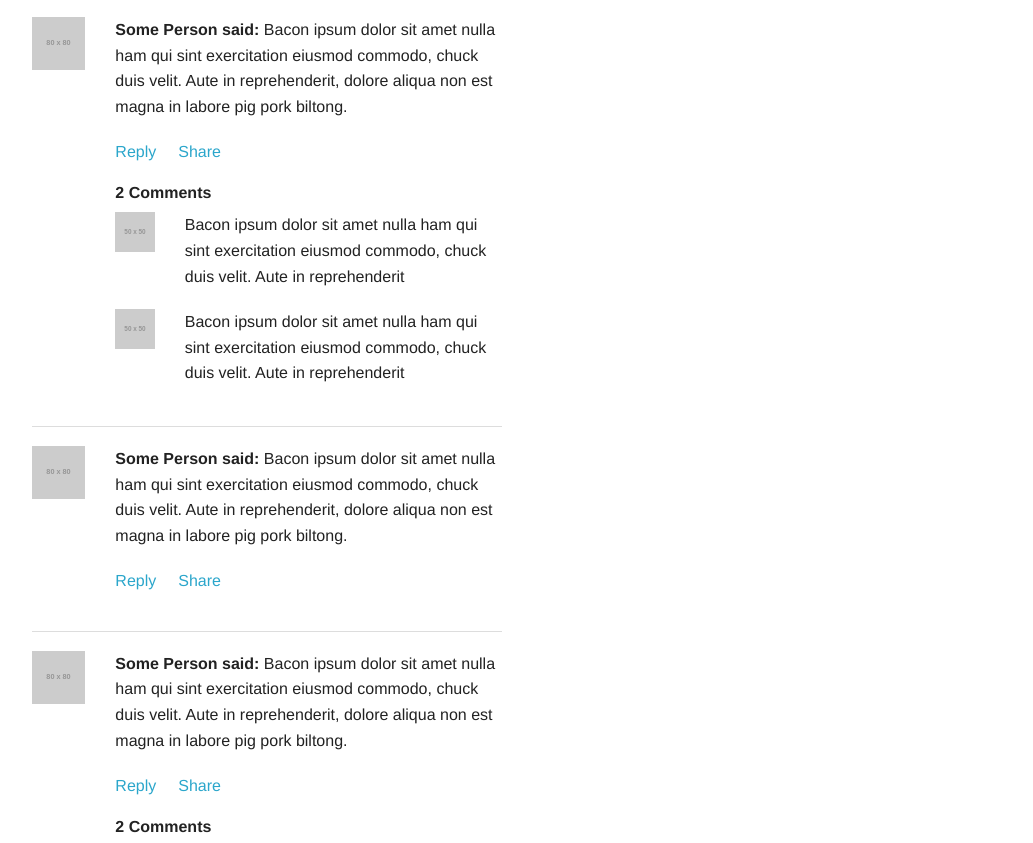
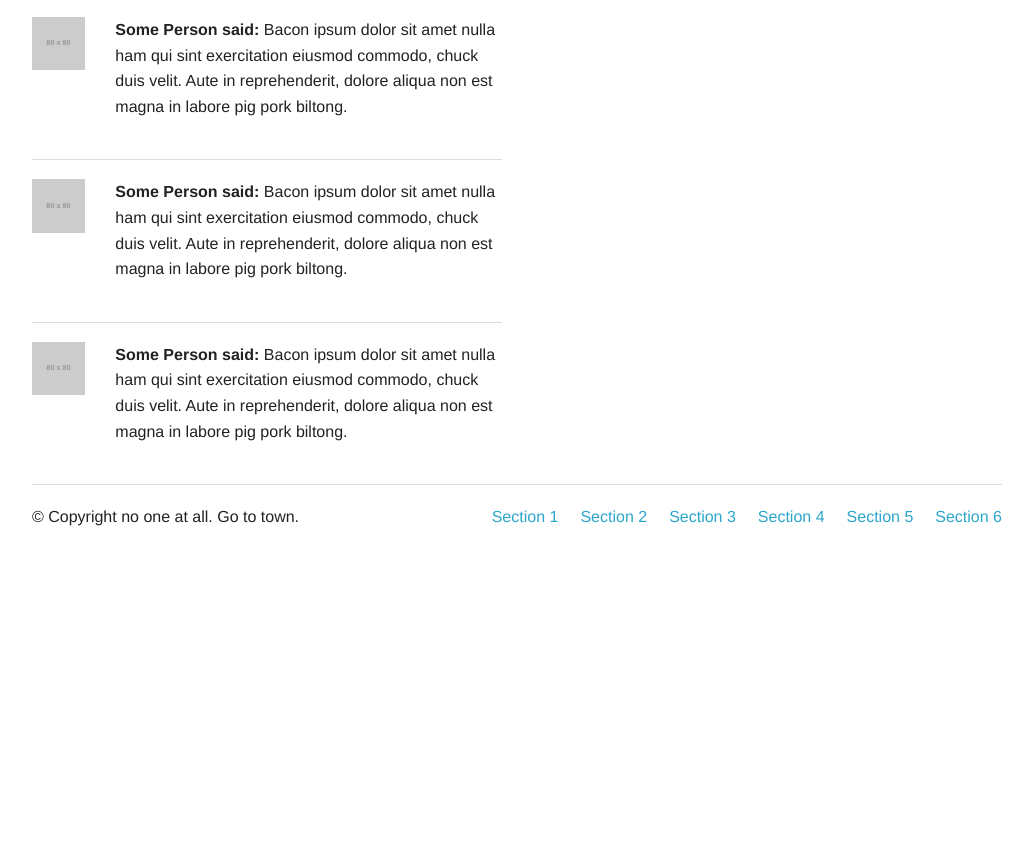
Before and after one commit to juliantoker/julianTokerPortfolioSite, a plain HTML site: page portfolio/index.html in a window 1280 px wide. Shown: the part 89-932 px from the top of the page, without its empty margins (123-1156 px from the left). After the commit the page ends 800 px from the top, so only its background shows below. Drawn offline with Linux system fonts and the light colour scheme; placeholder pictures from the web are drawn by us.

Commit message:
Removed the comments and reply/share buttons

```diff
--- a/portfolio/index.html
+++ b/portfolio/index.html
@@ -36,21 +36,6 @@
         <div class="large-2 columns small-3"><img src="http://placehold.it/80x80&text=[img]" /></div>
         <div class="large-10 columns">
           <p><strong>Some Person said:</strong> Bacon ipsum dolor sit amet nulla ham qui sint exercitation eiusmod commodo, chuck duis velit. Aute in reprehenderit, dolore aliqua non est magna in labore pig pork biltong.</p>
-          <ul class="inline-list">
-            <li><a href="">Reply</a></li>
-            <li><a href="">Share</a></li>
-          </ul>
-
-
-          <h6>2 Comments</h6>
-          <div class="row">
-            <div class="large-2 columns small-3"><img src="http://placehold.it/50x50&text=[img]" /></div>
-            <div class="large-10 columns"><p>Bacon ipsum dolor sit amet nulla ham qui sint exercitation eiusmod commodo, chuck duis velit. Aute in reprehenderit</p></div>
-          </div>
-          <div class="row">
-            <div class="large-2 columns small-3"><img src="http://placehold.it/50x50&text=[img]" /></div>
-            <div class="large-10 columns"><p>Bacon ipsum dolor sit amet nulla ham qui sint exercitation eiusmod commodo, chuck duis velit. Aute in reprehenderit</p></div>
-          </div>
         </div>
       </div>
       <!-- End Feed Entry -->
@@ -62,10 +47,6 @@
         <div class="large-2 columns small-3"><img src="http://placehold.it/80x80&text=[img]" /></div>
         <div class="large-10 columns">
           <p><strong>Some Person said:</strong> Bacon ipsum dolor sit amet nulla ham qui sint exercitation eiusmod commodo, chuck duis velit. Aute in reprehenderit, dolore aliqua non est magna in labore pig pork biltong.</p>
-          <ul class="inline-list">
-            <li><a href="">Reply</a></li>
-            <li><a href="">Share</a></li>
-          </ul>
         </div>
       </div>
       <!-- End Feed Entry -->
@@ -77,17 +58,7 @@
         <div class="large-2 columns small-3"><img src="http://placehold.it/80x80&text=[img]" /></div>
         <div class="large-10 columns">
           <p><strong>Some Person said:</strong> Bacon ipsum dolor sit amet nulla ham qui sint exercitation eiusmod commodo, chuck duis velit. Aute in reprehenderit, dolore aliqua non est magna in labore pig pork biltong.</p>
-          <ul class="inline-list">
-            <li><a href="">Reply</a></li>
-            <li><a href="">Share</a></li>
-          </ul>
 
-
-          <h6>2 Comments</h6>
-          <div class="row">
-            <div class="large-2 columns small-3"><img src="http://placehold.it/50x50&text=[img]" /></div>
-            <div class="large-10 columns"><p>Bacon ipsum dolor sit amet nulla ham qui sint exercitation eiusmod commodo, chuck duis velit. Aute in reprehenderit</p></div>
-          </div>
         </div>
       </div>
       <!-- End Feed Entry -->
```
